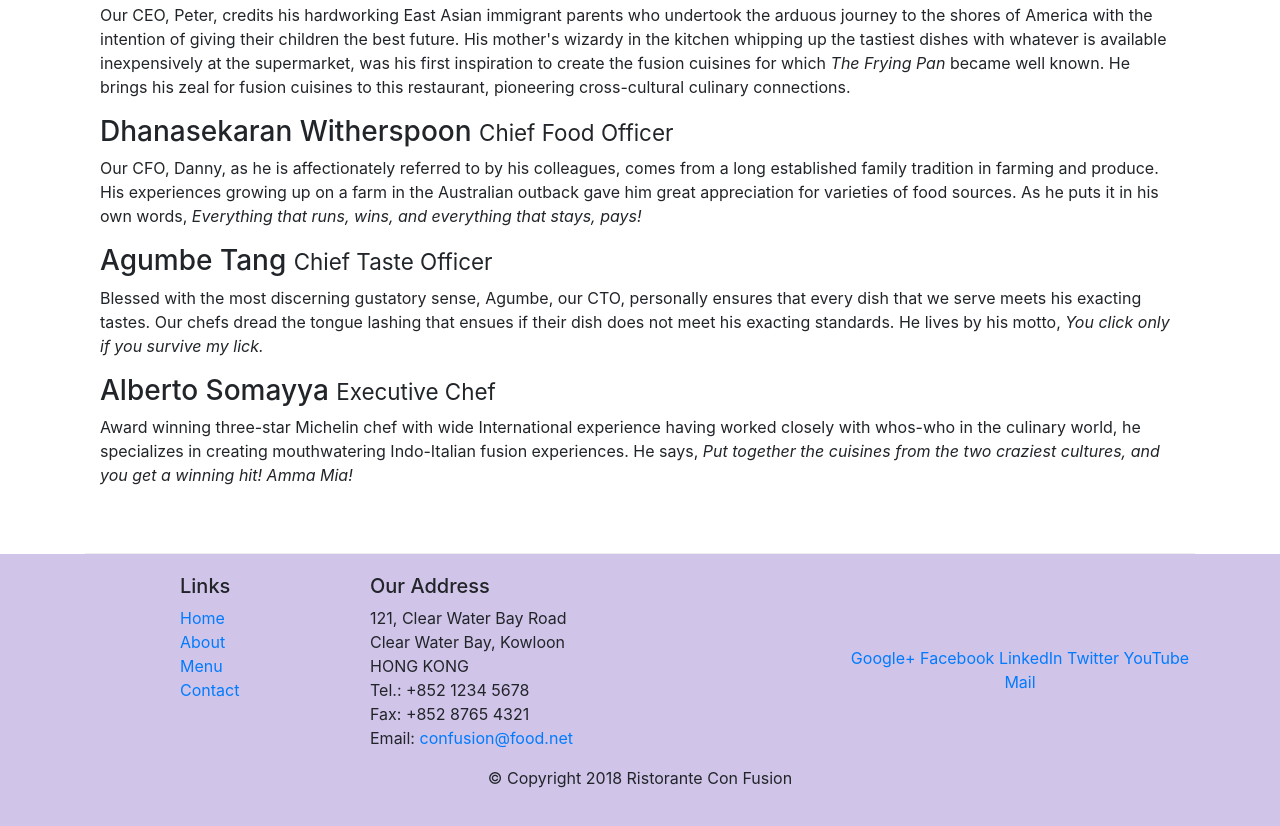
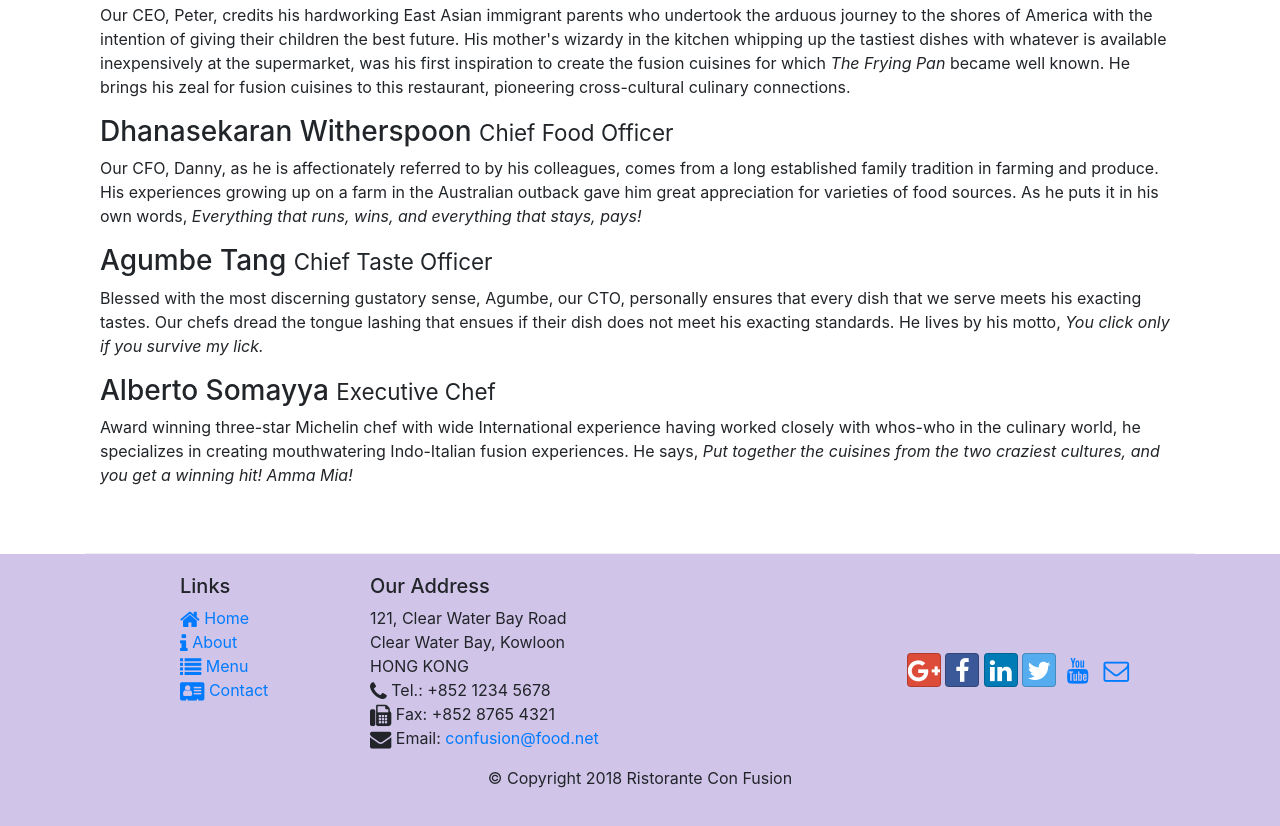
Before and after one commit to raopg/BootstrapCourse, a website: page aboutus.html in a window 1280 px wide. Shown: the part 1000-1826 px from the top of the page. Drawn offline with nearby package versions, Linux system fonts and the light colour scheme.

Commit message:
Added FA icons

```diff
--- a/aboutus.html
+++ b/aboutus.html
@@ -10,6 +10,8 @@
 
        <!-- Bootstrap CSS -->
        <link rel="stylesheet" href="node_modules/bootstrap/dist/css/bootstrap.min.css">
+       <link rel="stylesheet" href="node_modules/font-awesome/css/font-awesome.min.css">
+       <link rel="stylesheet" href="node_modules/bootstrap-social/bootstrap-social.css">
        <!-- Custom styling-->
        <link rel = "stylesheet" href= "static/styles.css">
 </head>
@@ -100,10 +102,10 @@
                 <div class="col-4 offset-1 col-sm-2">
                     <h5>Links</h5>
                     <ul class="list-unstyled">
-                        <li><a href="./index.html">Home</a></li>
-                        <li><a href="#">About</a></li>
-                        <li><a href="#">Menu</a></li>
-                        <li><a href="#">Contact</a></li>
+                        <li><a href="./index.html"><span class = "fa fa-home fa-lg"></span> Home</a></li>
+                        <li><a href="#"><span class = "fa fa-info fa-lg"></span> About</a></li>
+                        <li><a href="#"><span class = "fa fa-list fa-lg"></span> Menu</a></li>
+                        <li><a href="#"><span class = "fa fa-address-card fa-lg"></span> Contact</a></li>
                     </ul>
                 </div>
                 <div class="col-7 col-sm-5">
@@ -112,20 +114,20 @@
 		              121, Clear Water Bay Road<br>
 		              Clear Water Bay, Kowloon<br>
 		              HONG KONG<br>
-		              Tel.: +852 1234 5678<br>
-		              Fax: +852 8765 4321<br>
-		              Email: <a href="mailto:confusion@food.net">confusion@food.net</a>
+		              <i class = "fa fa-phone fa-lg"></i> Tel.: +852 1234 5678<br>
+		              <i class = "fa fa-fax fa-lg"></i> Fax: +852 8765 4321<br>
+		              <i class = "fa fa-envelope fa-lg"></i> Email: <a href="mailto:confusion@food.net">confusion@food.net</a>
 		           </address>
                 </div>
                 <div class="col-12 col-sm-4 align-self-center">
-                    <div class="text-center">
-                        <a href="http://google.com/+">Google+</a>
-                        <a href="http://www.facebook.com/profile.php?id=">Facebook</a>
-                        <a href="http://www.linkedin.com/in/">LinkedIn</a>
-                        <a href="http://twitter.com/">Twitter</a>
-                        <a href="http://youtube.com/">YouTube</a>
-                        <a href="mailto:">Mail</a>
-                    </div>
+                        <div class= "text-center">
+                                <a class = "btn btn-social-icon btn-google" href="http://google.com/+"><i class="fa fa-google-plus fa-lg"></i></a>
+                                <a class = "btn btn-social-icon btn-facebook" href="http://www.facebook.com/profile.php?id="><i class="fa fa-facebook fa-lg"></i></a>
+                                <a class = "btn btn-social-icon btn-linkedin" href="http://www.linkedin.com/in/"><i class="fa fa-linkedin fa-lg"></i></a>
+                                <a class = "btn btn-social-icon btn-twitter" href="http://twitter.com/"><i class="fa fa-twitter fa-lg"></i></a>
+                                <a class = "btn btn-social-icon btn-youtube" href="http://youtube.com/"><i class="fa fa-youtube fa-lg"></i></a>
+                                <a class = "btn btn-social-icon " href="mailto:"><i class="fa fa-envelope-o fa-lg"></i></a>
+                            </div>
                 </div>
            </div>
            <div class="row justify-content-center">
--- a/package.json
+++ b/package.json
@@ -15,6 +15,8 @@
   },
   "dependencies": {
     "bootstrap": "^4.0.0",
+    "bootstrap-social": "^5.1.1",
+    "font-awesome": "^4.7.0",
     "jquery": "^3.3.1",
     "popper.js": "^1.12.9"
   }
```
Also changed, not shown: index.html (+20 -18 lines), 1 other file.
